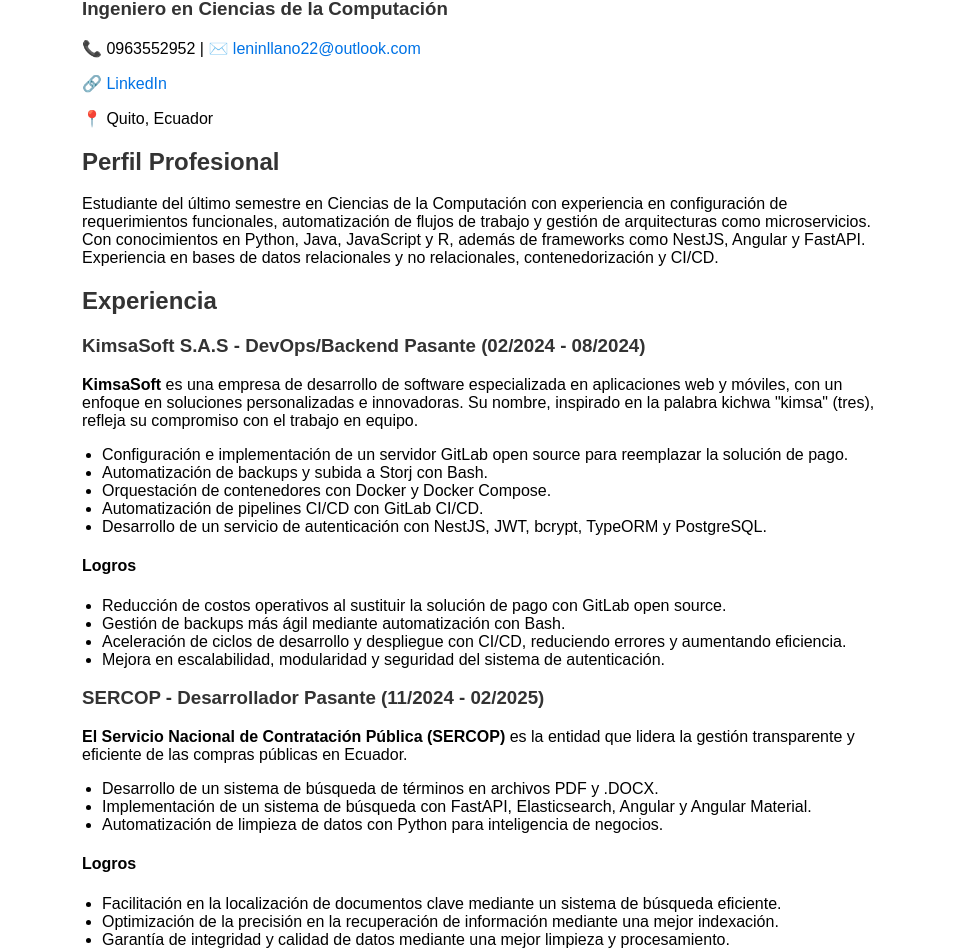
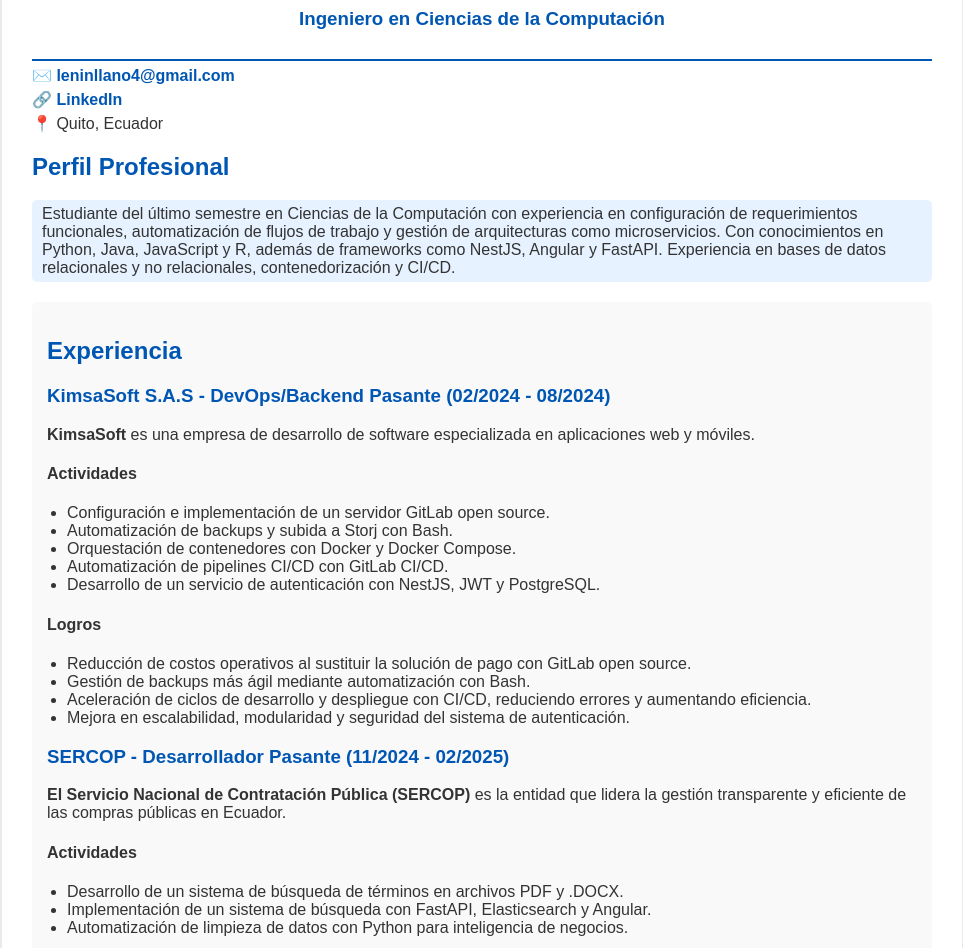
Before and after one commit to StevenSsj1/StevenSsj1.github.io, a plain HTML site: page index.html in a window 1280 px wide. Shown: the part 122-1070 px from the top of the page, without its empty margins (158-1121 px from the left). Drawn offline with Linux system fonts and the light colour scheme.

Commit message:
Update index.html

```diff
--- a/index.html
+++ b/index.html
@@ -5,39 +5,83 @@
     <meta name="viewport" content="width=device-width, initial-scale=1.0">
     <title>Lenin Steven Llano Orellana - CV</title>
     <style>
-        body { font-family: Arial, sans-serif; margin: 20px; padding: 20px; }
-        .container { max-width: 800px; margin: auto; }
-        h1, h2, h3 { color: #333; }
-        .section { margin-bottom: 20px; }
-        .contact a { text-decoration: none; color: #0073e6; }
-        ul { padding-left: 20px; }
+        body {
+            font-family: 'Arial', sans-serif;
+            margin: 0;
+            padding: 0;
+            background-color: #f4f4f4;
+            color: #333;
+        }
+        .container {
+            max-width: 900px;
+            margin: 20px auto;
+            background: #fff;
+            padding: 30px;
+            box-shadow: 0 0 10px rgba(0, 0, 0, 0.1);
+            border-radius: 10px;
+        }
+        h1, h2, h3 {
+            color: #0056b3;
+        }
+        .header {
+            text-align: center;
+            border-bottom: 2px solid #0056b3;
+            padding-bottom: 10px;
+        }
+        .contact p {
+            margin: 5px 0;
+        }
+        .contact a {
+            text-decoration: none;
+            color: #0056b3;
+            font-weight: bold;
+        }
+        .section {
+            margin-bottom: 20px;
+        }
+        ul {
+            padding-left: 20px;
+        }
+        .highlight {
+            background: #e6f2ff;
+            padding: 5px 10px;
+            border-radius: 5px;
+        }
+        .experience, .education, .skills {
+            background: #f9f9f9;
+            padding: 15px;
+            border-radius: 5px;
+        }
     </style>
 </head>
 <body>
     <div class="container">
-        <h1>Lenin Steven Llano Orellana</h1>
-        <h3>Ingeniero en Ciencias de la Computación</h3>
+        <div class="header">
+            <h1>Lenin Steven Llano Orellana</h1>
+            <h3>Ingeniero en Ciencias de la Computación</h3>
+        </div>
         <div class="contact">
-            <p>📞 0963552952 | ✉️ <a href="mailto:leninllano22@outlook.com">leninllano22@outlook.com</a></p>
+            <p> ✉️ <a href="mailto:leninllano22@outlook.com">leninllano4@gmail.com</a></p>
             <p>🔗 <a href="https://www.linkedin.com/in/lenin-llano-orellana-92274bb6/" target="_blank">LinkedIn</a></p>
             <p>📍 Quito, Ecuador</p>
         </div>
 
         <div class="section">
             <h2>Perfil Profesional</h2>
-            <p>Estudiante del último semestre en Ciencias de la Computación con experiencia en configuración de requerimientos funcionales, automatización de flujos de trabajo y gestión de arquitecturas como microservicios. Con conocimientos en Python, Java, JavaScript y R, además de frameworks como NestJS, Angular y FastAPI. Experiencia en bases de datos relacionales y no relacionales, contenedorización y CI/CD.</p>
+            <p class="highlight">Estudiante del último semestre en Ciencias de la Computación con experiencia en configuración de requerimientos funcionales, automatización de flujos de trabajo y gestión de arquitecturas como microservicios. Con conocimientos en Python, Java, JavaScript y R, además de frameworks como NestJS, Angular y FastAPI. Experiencia en bases de datos relacionales y no relacionales, contenedorización y CI/CD.</p>
         </div>
 
-        <div class="section">
+        <div class="section experience">
             <h2>Experiencia</h2>
             <h3>KimsaSoft S.A.S - DevOps/Backend Pasante (02/2024 - 08/2024)</h3>
-            <p><strong>KimsaSoft</strong> es una empresa de desarrollo de software especializada en aplicaciones web y móviles, con un enfoque en soluciones personalizadas e innovadoras. Su nombre, inspirado en la palabra kichwa "kimsa" (tres), refleja su compromiso con el trabajo en equipo.</p>
+            <p><strong>KimsaSoft</strong> es una empresa de desarrollo de software especializada en aplicaciones web y móviles.</p>
+            <h4>Actividades</h4>
             <ul>
-                <li>Configuración e implementación de un servidor GitLab open source para reemplazar la solución de pago.</li>
+                <li>Configuración e implementación de un servidor GitLab open source.</li>
                 <li>Automatización de backups y subida a Storj con Bash.</li>
                 <li>Orquestación de contenedores con Docker y Docker Compose.</li>
                 <li>Automatización de pipelines CI/CD con GitLab CI/CD.</li>
-                <li>Desarrollo de un servicio de autenticación con NestJS, JWT, bcrypt, TypeORM y PostgreSQL.</li>
+                <li>Desarrollo de un servicio de autenticación con NestJS, JWT y PostgreSQL.</li>
             </ul>
             <h4>Logros</h4>
             <ul>
@@ -49,9 +93,10 @@
 
             <h3>SERCOP - Desarrollador Pasante (11/2024 - 02/2025)</h3>
             <p><strong>El Servicio Nacional de Contratación Pública (SERCOP)</strong> es la entidad que lidera la gestión transparente y eficiente de las compras públicas en Ecuador.</p>
+            <h4>Actividades</h4>
             <ul>
                 <li>Desarrollo de un sistema de búsqueda de términos en archivos PDF y .DOCX.</li>
-                <li>Implementación de un sistema de búsqueda con FastAPI, Elasticsearch, Angular y Angular Material.</li>
+                <li>Implementación de un sistema de búsqueda con FastAPI, Elasticsearch y Angular.</li>
                 <li>Automatización de limpieza de datos con Python para inteligencia de negocios.</li>
             </ul>
             <h4>Logros</h4>
@@ -62,7 +107,7 @@
             </ul>
         </div>
 
-        <div class="section">
+        <div class="section education">
             <h2>Educación</h2>
             <ul>
                 <li><strong>Universidad Politécnica Salesiana</strong> - Ingeniero en Ciencias de la Computación (03/2021 - 05/2025)</li>
@@ -79,10 +124,12 @@
             </ul>
         </div>
 
-        <div class="section">
+        <div class="section skills">
             <h2>Habilidades y Tecnologías</h2>
-            <p>Angular (Intermedio), CI/CD (Básico), Docker (Intermedio), Git (Intermedio), GitLab (Intermedio), JavaScript (Intermedio), NodeJs (Intermedio), MongoDB (Básico), PostgreSQL (Básico), NestJS (Intermedio), SQL (Intermedio), Tailwind CSS (Básico).</p>
-            <p>Experiencia en Microservicios, API RESTful, XP, SCRUM, Principios SOLID.</p>
+            <p><strong>Lenguajes y Frameworks:</strong> Angular (Intermedio), JavaScript (Intermedio), NodeJs (Intermedio), NestJS (Intermedio), Python (Intermedio).</p>
+            <p><strong>Bases de Datos:</strong> PostgreSQL (Básico), MongoDB (Básico), SQL (Intermedio).</p>
+            <p><strong>Herramientas:</strong> CI/CD (Básico), Docker (Intermedio), Git (Intermedio), GitLab (Intermedio).</p>
+            <p><strong>Metodologías:</strong> Microservicios, API RESTful, XP, SCRUM, Principios SOLID.</p>
         </div>
 
         <div class="section">
```
